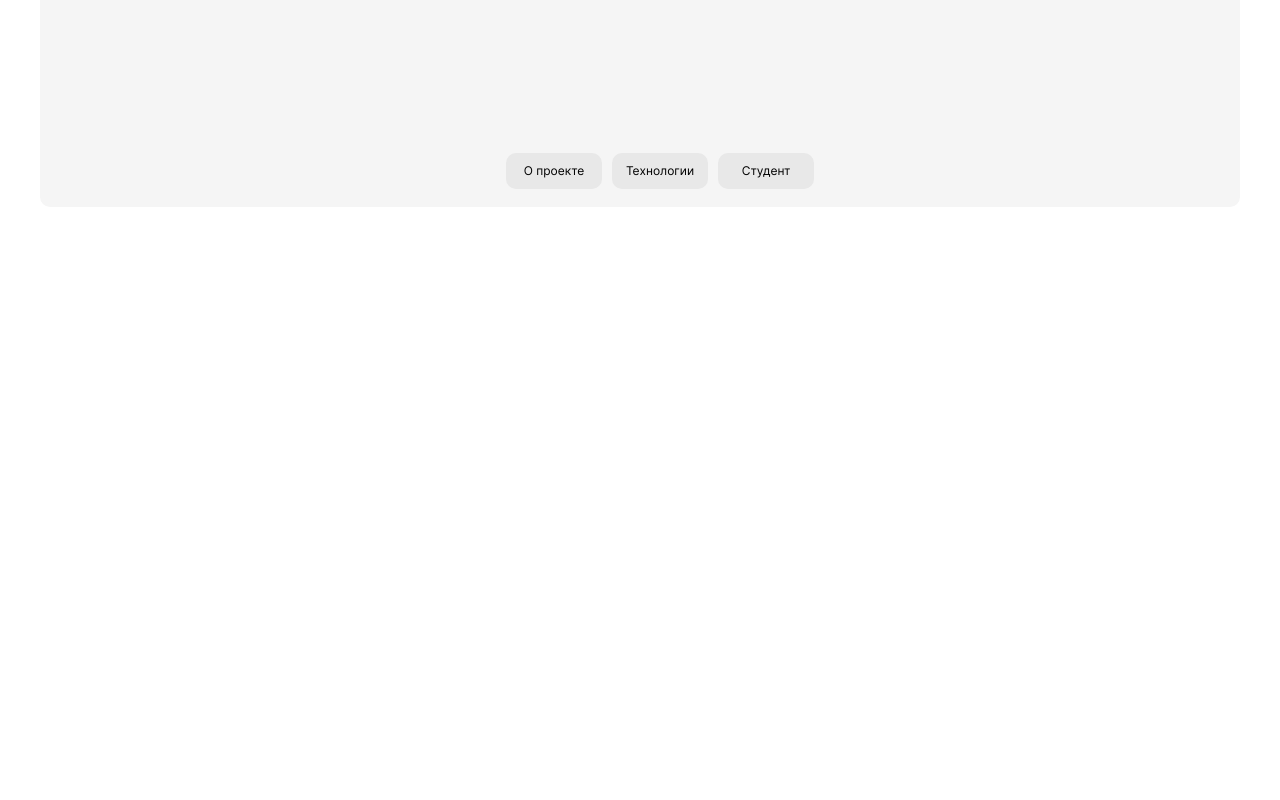
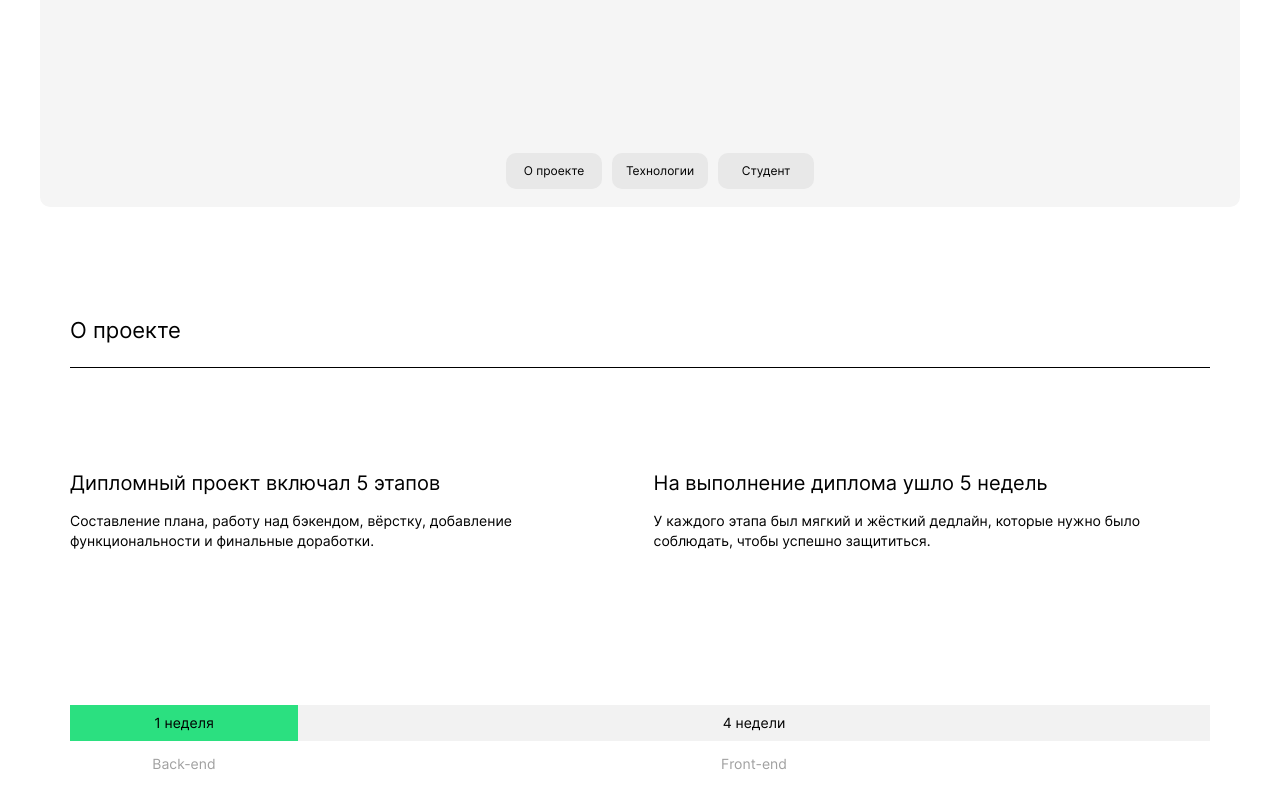
Before and after one commit to Lugovskoy-Maxim/movies-explorer-frontend, a React (Create React App) app: page / in a window 1280 px wide. Shown: the part 286-1086 px from the top of the page. Before the commit the page ends 800 px from the top, so only its background shows below. Built offline with nearby package versions, Linux system fonts and the light colour scheme.

Commit message:
add: добавил AboutProject

```diff
--- /dev/null
+++ b/src/components/Main/AboutProject/AboutProject.css
@@ -0,0 +1,93 @@
+.aboutProject {
+  margin: 110px auto 0;
+  text-align: left;
+  align-items: center;
+  font-family: 'Inter';
+  font-style: normal;
+  color: #000;
+}
+
+.aboutProject__title{
+
+  font-weight: 400;
+  font-size: 22px;
+  line-height: 27px;
+
+  margin-left: 70px;
+  max-width: 1140px;
+  padding-bottom: 23px;
+  border-bottom: 1px solid #000;;
+}
+
+.aboutProject__stages{
+  padding: 70px 70px 110px;
+  display: flex;
+  list-style-type: none;
+  align-items: center;
+}
+
+.aboutProject__stage{
+  margin-right: 40px;
+}
+
+.aboutProject__stage:last-child{
+  margin-right: 0;
+}
+
+.aboutProject__stage__title{
+  font-weight: 400;
+  font-size: 20px;
+  line-height: 24px;
+}
+
+.aboutProject__stage_description{
+  font-weight: 400;
+  font-size: 14px;
+  line-height: 20px;
+}
+
+.aboutProject__progress{
+  display: flex;
+  margin: 0 auto;
+  padding: 0 70px 14px;
+  list-style-type: none;
+  max-width: calc(1280 - 80px*2);
+  text-align: center;
+  justify-content: center;
+  align-items: center;
+}
+
+.aboutProject__progress_backend-line{
+  height: 36px;
+  background-color: #2BE080;
+  font-weight: 400;
+  font-size: 14px;
+  line-height: 36px;
+  text-align: center;
+}
+
+.aboutProject__progress_frontend-line{
+  height: 36px;
+  background-color: #F2F2F2;
+  font-weight: 400;
+  font-size: 14px;
+  line-height: 36px;
+  text-align: center;
+}
+
+.aboutProject__progress_backend{
+  width: 20%;
+  min-width: 100px;
+}
+
+.aboutProject__progress_frontend{
+  width: 80%;
+  min-width: 184px;
+}
+
+.aboutProject__progress_title{
+  font-weight: 500;
+  font-size: 14px;
+  line-height: 17px;
+  color: #A0A0A0;
+}
--- /dev/null
+++ b/src/components/Main/AboutProject/AboutProject.jsx
@@ -0,0 +1,42 @@
+import React from "react";
+import "./AboutProject.css";
+
+function AboutProject() {
+    return (
+        <section className="aboutProject">
+          <h1 className="aboutProject__title">О проекте</h1>
+            <ul className="aboutProject__stages">
+              <li className="aboutProject__stage">
+                <h2 className="aboutProject__stage__title">Дипломный проект включал 5 этапов
+                </h2>
+                <p className="aboutProject__stage_description">
+                Составление плана, работу над бэкендом, вёрстку, добавление функциональности и финальные доработки.
+                </p>
+              </li>
+              <li className="aboutProject__stage">
+                <h2 className="aboutProject__stage__title">На выполнение диплома ушло 5 недель
+                </h2>
+                <p className="aboutProject__stage_description">
+                У каждого этапа был мягкий и жёсткий дедлайн, которые нужно было соблюдать, чтобы успешно защититься.
+                </p>
+              </li>
+            </ul>
+            <ul className="aboutProject__progress">
+              <li className="aboutProject__progress_backend">
+                <p className="aboutProject__progress_backend-line">1 неделя</p>
+                <p className="aboutProject__progress_title">
+                Back-end
+                </p>
+              </li>
+              <li className="aboutProject__progress_frontend">
+              <p className="aboutProject__progress_frontend-line">4 недели</p>
+              < p className="aboutProject__progress_title">
+              Front-end
+                </p>
+              </li>
+            </ul>
+        </section>
+    );
+}
+
+export default AboutProject;
--- a/src/components/Main/Main.css
+++ b/src/components/Main/Main.css
@@ -1,4 +1,4 @@
-.main {
+.Main {
   align-items: center;
   position: relative;
   max-width: 1280px;
--- a/src/components/Main/Main.jsx
+++ b/src/components/Main/Main.jsx
@@ -1,14 +1,15 @@
 import React from "react";
 // import { Link, useLocation, Switch, Route } from "react-router-dom";
-import Promo from "./Promo/Promo";
+import Promo from "./Promo/Promo.jsx";
+import AboutProject from "./AboutProject/AboutProject.jsx";
 import "./Main.css";
 function Main(props) {
 
   return(
     <section className="Main">
     <Promo />
-    {/* <AboutProject />
-    <Techs />
+    <AboutProject />
+    {/*<Techs />
     <AboutMe /> */}
     </section>
   )
```
